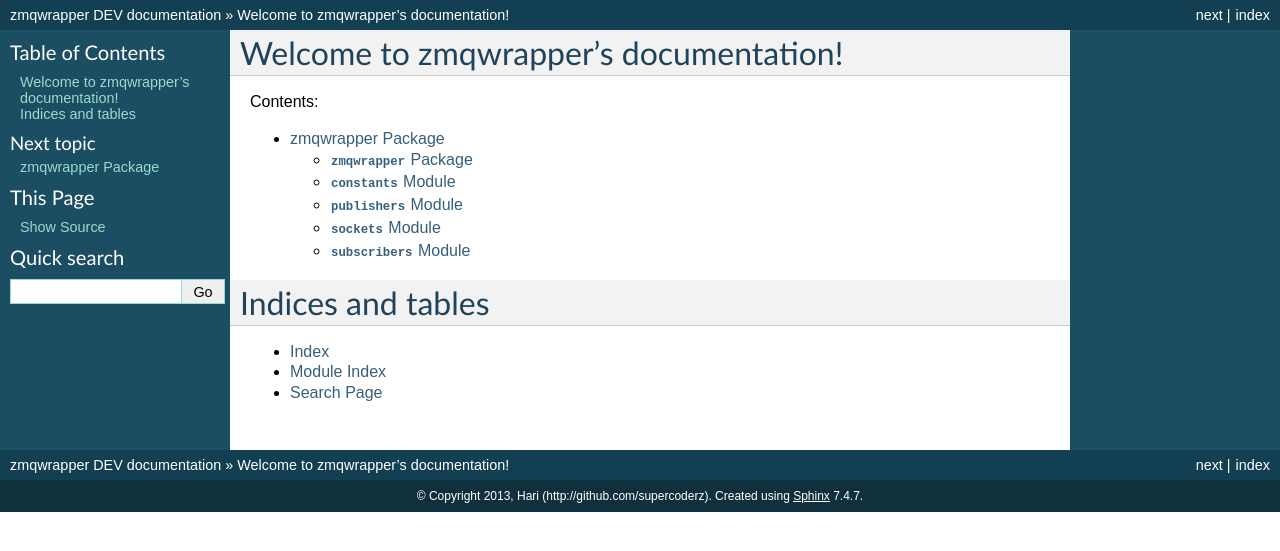
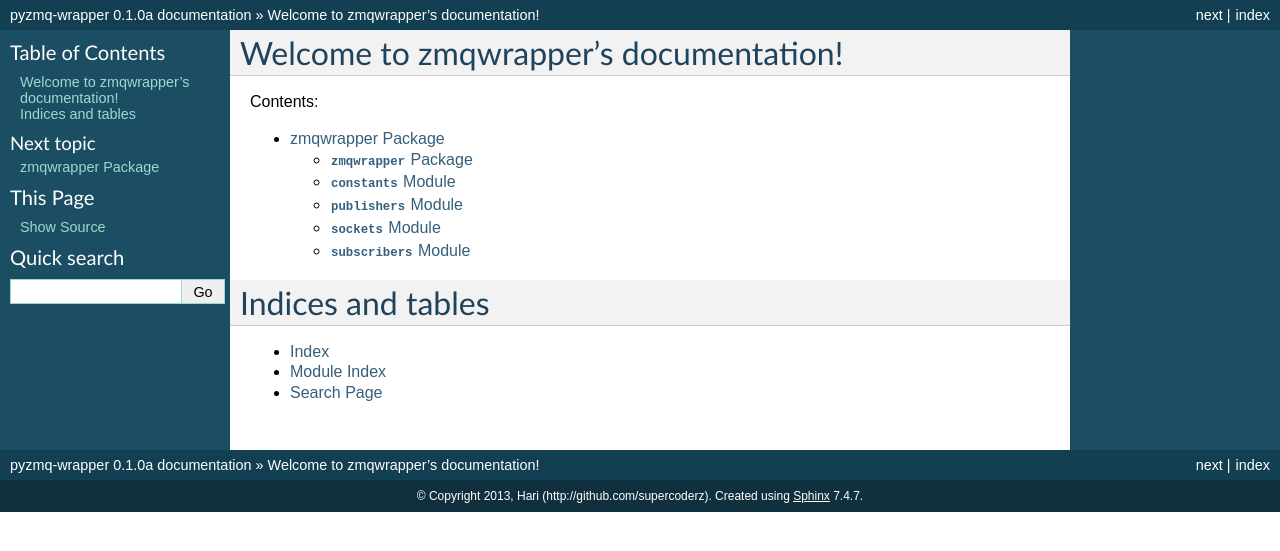
Before and after one commit to supercoderz/pyzmq-wrapper, a Sphinx documentation site: the page built from docs/index.rst, in a window 1280 px wide. Shown: the top 551 px of the page. Built offline with Sphinx 7.4.7, drawn with Linux system fonts in a browser that asks for light colours.

```diff
--- a/docs/conf.py
+++ b/docs/conf.py
@@ -1,6 +1,6 @@
 # -*- coding: utf-8 -*-
 #
-# zmqwrapper documentation build configuration file, created by
+# pyzmq-wrapper documentation build configuration file, created by
 # sphinx-quickstart on Thu Sep  5 07:44:15 2013.
 #
 # This file is execfile()d with the current directory set to its containing dir.
@@ -40,7 +40,7 @@ source_suffix = '.rst'
 master_doc = 'index'
 
 # General information about the project.
-project = u'zmqwrapper'
+project = u'pyzmq-wrapper'
 copyright = u'2013, Hari (http://github.com/supercoderz)'
 
 # The version info for the project you're documenting, acts as replacement for
@@ -48,9 +48,9 @@ copyright = u'2013, Hari (http://github.com/supercoderz)'
 # built documents.
 #
 # The short X.Y version.
-version = 'DEV'
+version = '0.1.0'
 # The full version, including alpha/beta/rc tags.
-release = 'DEV'
+release = '0.1.0a'
 
 # The language for content autogenerated by Sphinx. Refer to documentation
 # for a list of supported languages.
@@ -167,7 +167,7 @@ html_static_path = ['_static']
 #html_file_suffix = None
 
 # Output file base name for HTML help builder.
-htmlhelp_basename = 'zmqwrapperdoc'
+htmlhelp_basename = 'pyzmqwrapperdoc'
 
 
 # -- Options for LaTeX output --------------------------------------------------
@@ -186,7 +186,7 @@ latex_elements = {
 # Grouping the document tree into LaTeX files. List of tuples
 # (source start file, target name, title, author, documentclass [howto/manual]).
 latex_documents = [
-  ('index', 'zmqwrapper.tex', u'zmqwrapper Documentation',
+  ('index', 'pyzmqwrapper.tex', u'pyzmq-wrapper Documentation',
    u'Hari (http://github.com/supercoderz)', 'manual'),
 ]
 
@@ -216,7 +216,7 @@ latex_documents = [
 # One entry per manual page. List of tuples
 # (source start file, name, description, authors, manual section).
 man_pages = [
-    ('index', 'zmqwrapper', u'zmqwrapper Documentation',
+    ('index', 'pyzmqwrapper', u'pyzmq-wrapper Documentation',
      [u'Hari (http://github.com/supercoderz)'], 1)
 ]
 
@@ -230,9 +230,9 @@ man_pages = [
 # (source start file, target name, title, author,
 #  dir menu entry, description, category)
 texinfo_documents = [
-  ('index', 'zmqwrapper', u'zmqwrapper Documentation',
-   u'Hari (http://github.com/supercoderz)', 'zmqwrapper', 'One line description of project.',
-   'Miscellaneous'),
+  ('index', 'pyzmqwrapper', u'pyzmq-wrapper Documentation',
+   u'Hari (http://github.com/supercoderz)', 'pyzmq-wrapper', 'Wrapper for pyzmq.',
+   ''),
 ]
 
 # Documents to append as an appendix to all manuals.
@@ -251,7 +251,7 @@ texinfo_documents = [
 # -- Options for Epub output ---------------------------------------------------
 
 # Bibliographic Dublin Core info.
-epub_title = u'zmqwrapper'
+epub_title = u'pyzmq-wrapper'
 epub_author = u'Hari (http://github.com/supercoderz)'
 epub_publisher = u'Hari (http://github.com/supercoderz)'
 epub_copyright = u'2013, Hari (http://github.com/supercoderz)'
--- a/requirements.txt
+++ b/requirements.txt
@@ -1 +1,2 @@
 pyzmq
+pytest
```
Also changed, not shown: setup.py (added, +17 -0 lines), 1 other file.
